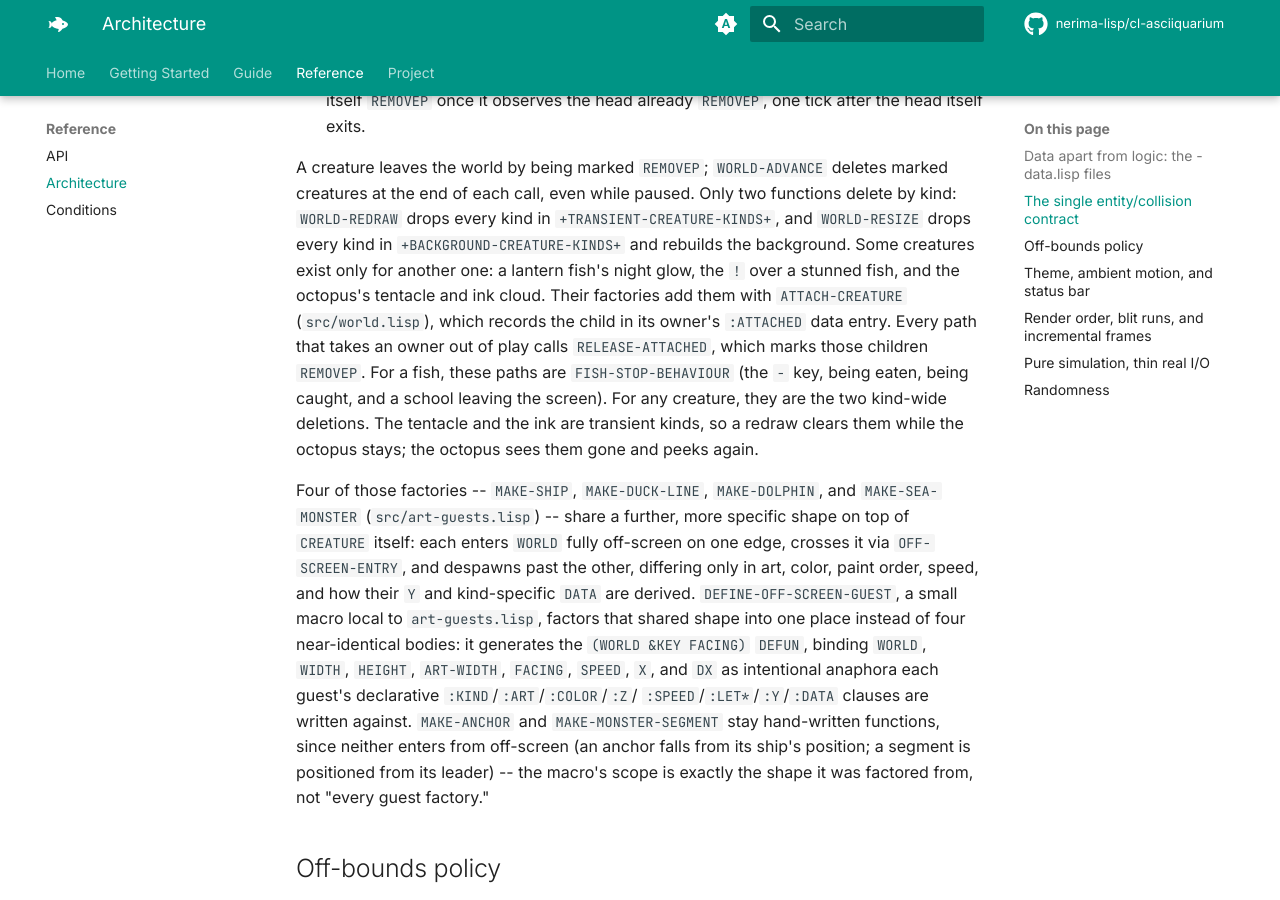
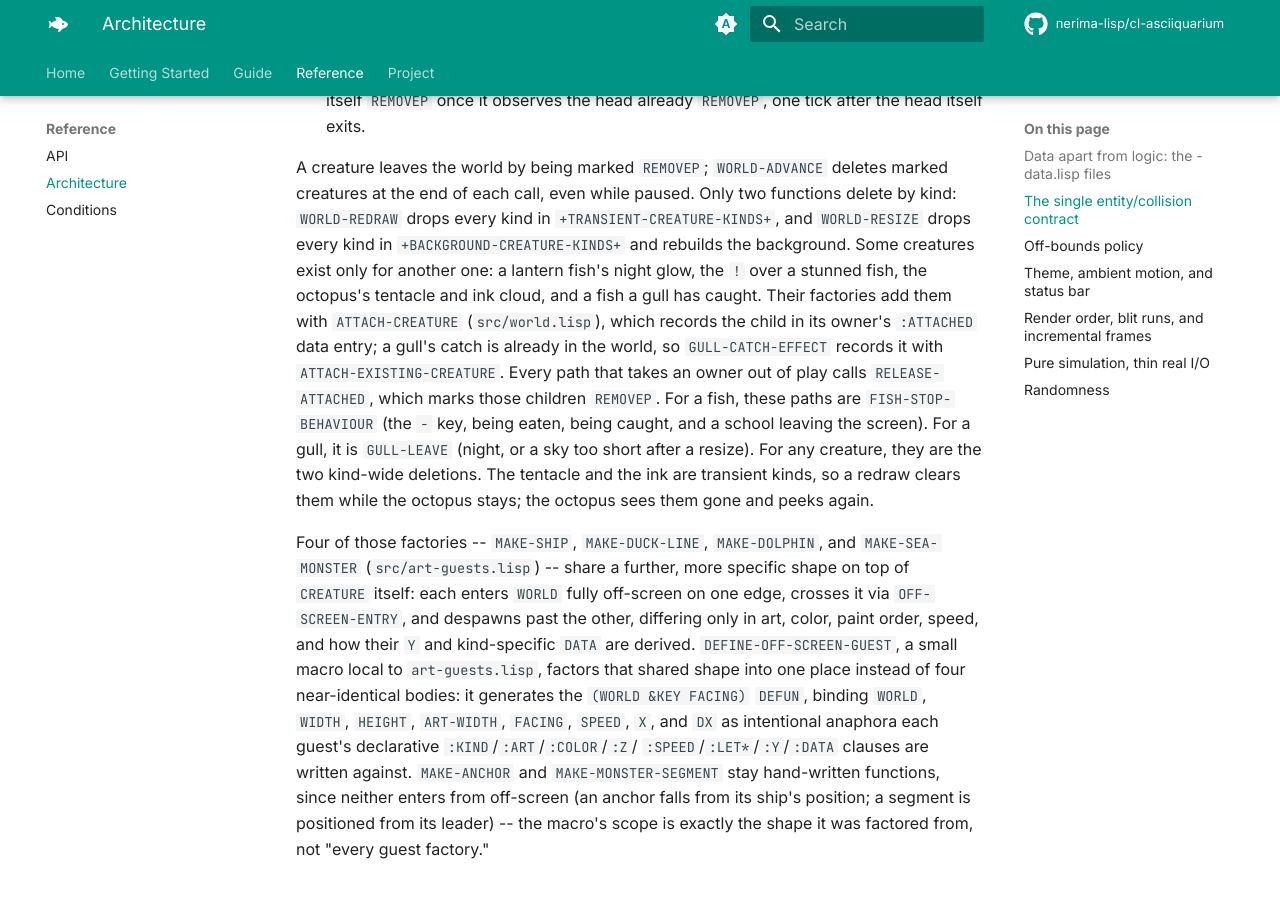
Before and after one commit to nerima-lisp/cl-asciiquarium, an MkDocs documentation site: the page built from docs/src/reference/architecture.md, in a window 1280 px wide and 900 px high, scrolled down 1966 px. Built offline with MkDocs 1.6.1 and Material for MkDocs 9.7.7, drawn with Linux system fonts in a browser that asks for light colours; comment, search, counter and statistics services are not loaded.

Commit message:
fix: take a gull's caught fish off the screen when the gull leaves
A caught fish followed its gull out only through CAUGHT-FISH-TICK, on the
fish's own next tick. When the fish sat ahead of the gull in the creature
list it stayed one tick after the gull left at night, and when night fell
while paused (the n key, alone or with - in the same batch) it stayed until
the aquarium resumed.

GULL-CATCH-EFFECT now attaches the fish to the gull with the new
ATTACH-EXISTING-CREATURE (the fish is already in the world, so
ATTACH-CREATURE would add it twice), and every way a gull leaves goes
through GULL-LEAVE, which calls RELEASE-ATTACHED. The tests cover leaving
at night, nightfall while paused, and nightfall followed by r or -, plus r
by day, which leaves the gull to cruise on.

```diff
--- a/docs/src/reference/architecture.md
+++ b/docs/src/reference/architecture.md
@@ -94,12 +94,15 @@ functions delete by kind: `WORLD-REDRAW` drops every kind in
 `+TRANSIENT-CREATURE-KINDS+`, and `WORLD-RESIZE` drops every kind in
 `+BACKGROUND-CREATURE-KINDS+` and rebuilds the background. Some creatures exist
 only for another one: a lantern fish's night glow, the `!` over a stunned
-fish, and the octopus's tentacle and ink cloud. Their factories add them with
-`ATTACH-CREATURE` (`src/world.lisp`), which records the child in its owner's
-`:ATTACHED` data entry. Every path that takes an owner out of play calls
+fish, the octopus's tentacle and ink cloud, and a fish a gull has caught.
+Their factories add them with `ATTACH-CREATURE` (`src/world.lisp`), which
+records the child in its owner's `:ATTACHED` data entry; a gull's catch is
+already in the world, so `GULL-CATCH-EFFECT` records it with
+`ATTACH-EXISTING-CREATURE`. Every path that takes an owner out of play calls
 `RELEASE-ATTACHED`, which marks those children `REMOVEP`. For a fish, these
 paths are `FISH-STOP-BEHAVIOUR` (the `-` key, being eaten, being caught, and a
-school leaving the screen). For any creature, they are the two kind-wide
+school leaving the screen). For a gull, it is `GULL-LEAVE` (night, or a sky
+too short after a resize). For any creature, they are the two kind-wide
 deletions. The tentacle and the ink are transient kinds, so a redraw clears
 them while the octopus stays; the octopus sees them gone and peeks again.
 
```
Also changed, not shown: 4 other files.
